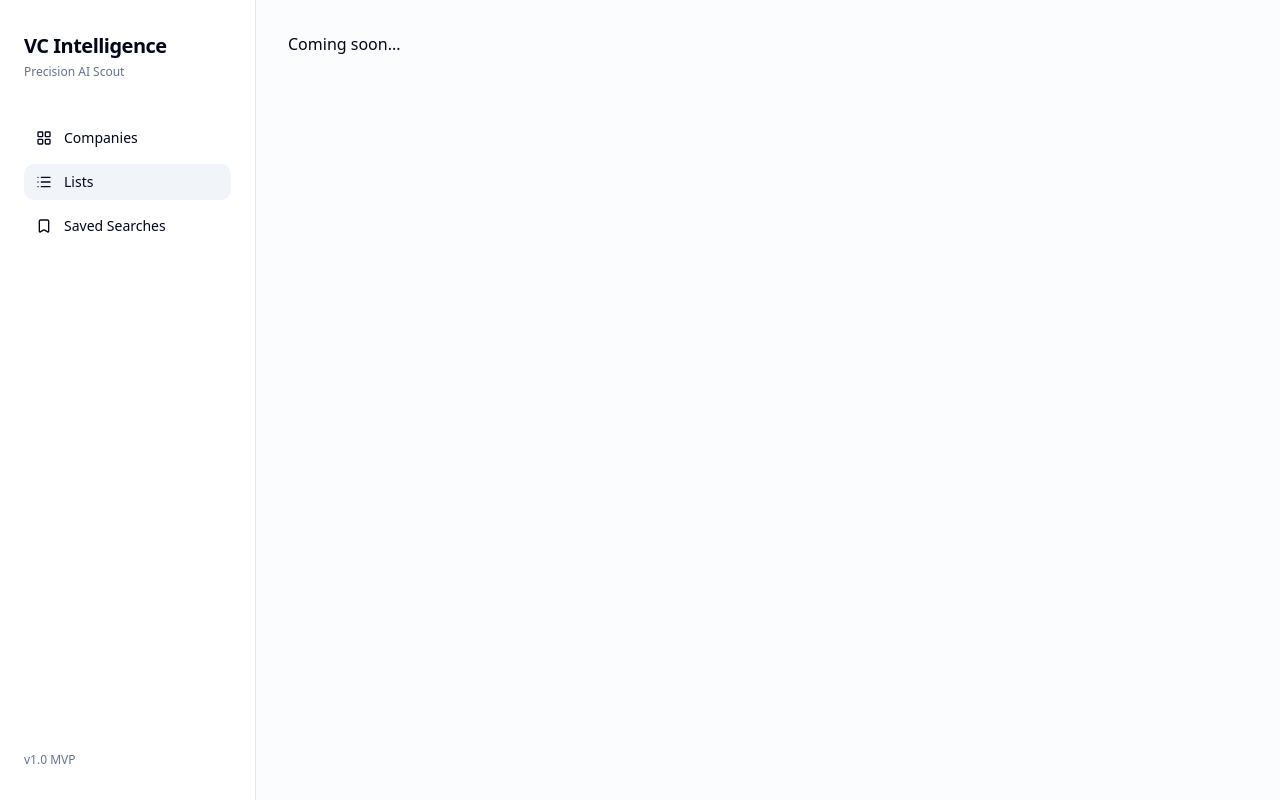
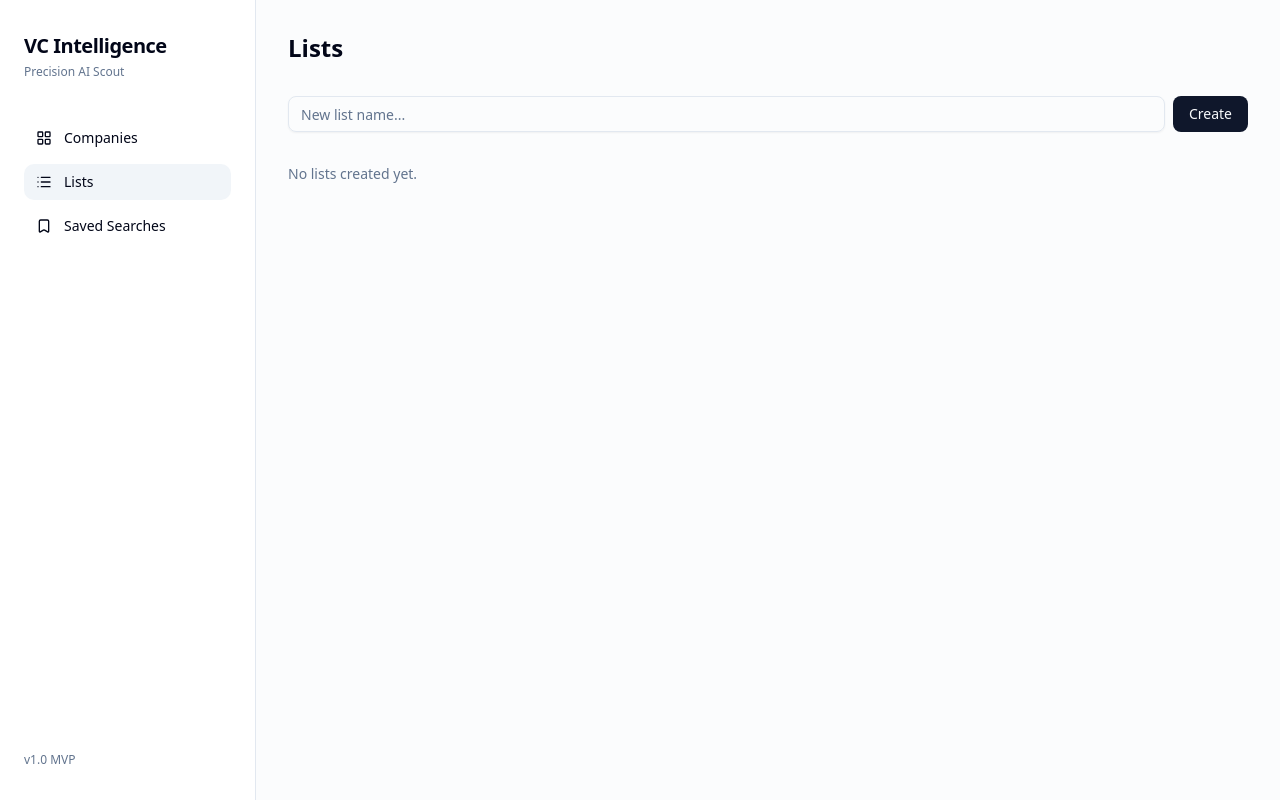
Before and after one commit to Hrisshhii/vc-intelligence, a Next.js app: page /lists in a window 1280 px wide. Built offline with nearby package versions, Linux system fonts and the light colour scheme.

Commit message:
Lists page creation

```diff
--- a/app/lists/page.tsx
+++ b/app/lists/page.tsx
@@ -1,3 +1,93 @@
-export default function Page() {
-  return <div>Coming soon...</div>
+/* eslint-disable react-hooks/set-state-in-effect */
+"use client";
+
+import { useEffect, useState } from "react";
+import { Button } from "@/components/ui/button";
+import { Input } from "@/components/ui/input";
+import Link from "next/link";
+
+type List = {
+  id: string;
+  name: string;
+  companies: string[];
+  createdAt: string;
+};
+
+export default function ListPage(){
+  const [lists,setLists]=useState<List[]>([]);
+  const [name, setName] = useState("");
+
+  useEffect(()=>{
+    const stored=localStorage.getItem("vc-lists");
+    if(stored) setLists(JSON.parse(stored));
+  },[]);
+
+  function saveLists(updated:List[]){
+    setLists(updated);
+    localStorage.setItem("vc-lists",JSON.stringify(updated));
+  }
+
+  function createList(){
+    if(!name.trim()) return;
+    const newList:List={
+      id:crypto.randomUUID(),
+      name,
+      companies:[],
+      createdAt:new Date().toISOString(),
+    };
+    saveLists([newList,...lists]);
+    setName("");
+  }
+
+  function deleteList(id:string){
+    const updated=lists.filter(l=>l.id!==id);
+    saveLists(updated);
+  }
+
+  function exportJSON(list:List){
+    const blob=new Blob([JSON.stringify(list,null,2)],{
+      type:"application/json",
+    });
+    const url=URL.createObjectURL(blob);
+    const a=document.createElement("a");
+    a.href=url;
+    a.download=`${list.name}.json`;
+    a.click();
+  }
+
+  return (
+    <div className="space-y-8">
+      <h1 className="text-2xl font-semibold">Lists</h1>
+
+      <div className="flex gap-2">
+        <Input placeholder="New list name..." value={name} onChange={e=>setName(e.target.value)}/>
+        <Button onClick={createList} className="cursor-pointer">Create</Button>
+      </div>
+
+      {lists.length===0 && (
+        <p className="text-sm text-muted-foreground">No lists created yet.</p>
+      )}
+
+      <div className="space-y-4">
+        {lists.map(list=>(
+          <div key={list.id} className="border rounded-lg p-4 flex justify-between items center">
+            <div>
+              <h2 className="font-medium">{list.name}</h2>
+              <p className="text-xs text-muted-foreground">
+                {list.companies.length} companies
+              </p>
+            </div>
+
+            <div className="flex gap-2">
+              <Link href={`/lists/${list.id}`}>
+                <Button variant="outline" className="cursor-pointer" size="sm">Open</Button>
+              </Link>
+              <Button size="sm" variant="outline" className="cursor-pointer" onClick={()=>exportJSON(list)}>Export</Button>
+              <Button size="sm" variant="destructive" className="cursor-pointer" onClick={()=>deleteList(list.id)}>Delete</Button>
+            </div>
+          </div>
+        ))}
+      </div>
+    </div>
+  )
 }
```
